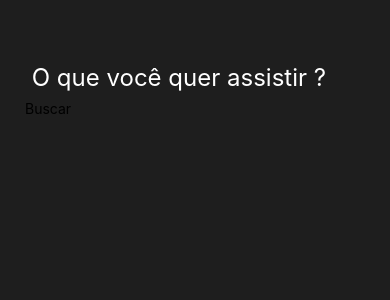
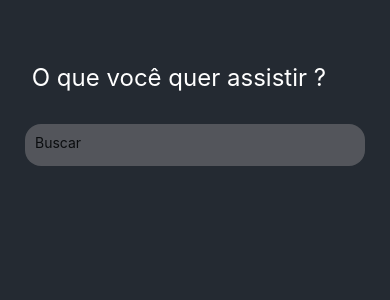
Before and after one commit to LuisBraga31/MoviesApp, a React Native app: screen / in a window 390 px wide. Shown: the top 300 px of the page. Built offline with nearby package versions, Linux system fonts and the light colour scheme.

Commit message:
Estilizando e add dependencias

```diff
--- a/src/screens/Home/styles.ts
+++ b/src/screens/Home/styles.ts
@@ -3,7 +3,7 @@ import { StyleSheet } from "react-native";
 export const styles = StyleSheet.create({
     container: {
       flex: 1,
-      backgroundColor: '#1e1e1e',
+      backgroundColor: '#242A32',
       padding: 25,
     },
     headerText: {
@@ -13,6 +13,12 @@ export const styles = StyleSheet.create({
         color: '#FFF'
     },
     containerInput: {
-
+        backgroundColor: "#67686D",
+        height: 42,
+        padding: 10,
+        borderRadius: 16,
+        marginTop: 24,
+        marginBottom: 20,
+        opacity: 0.7,
     }
   });
```
Also changed, not shown: package.json (+8 -0 lines), 1 other file (tests, documents, lock files or other folders).
